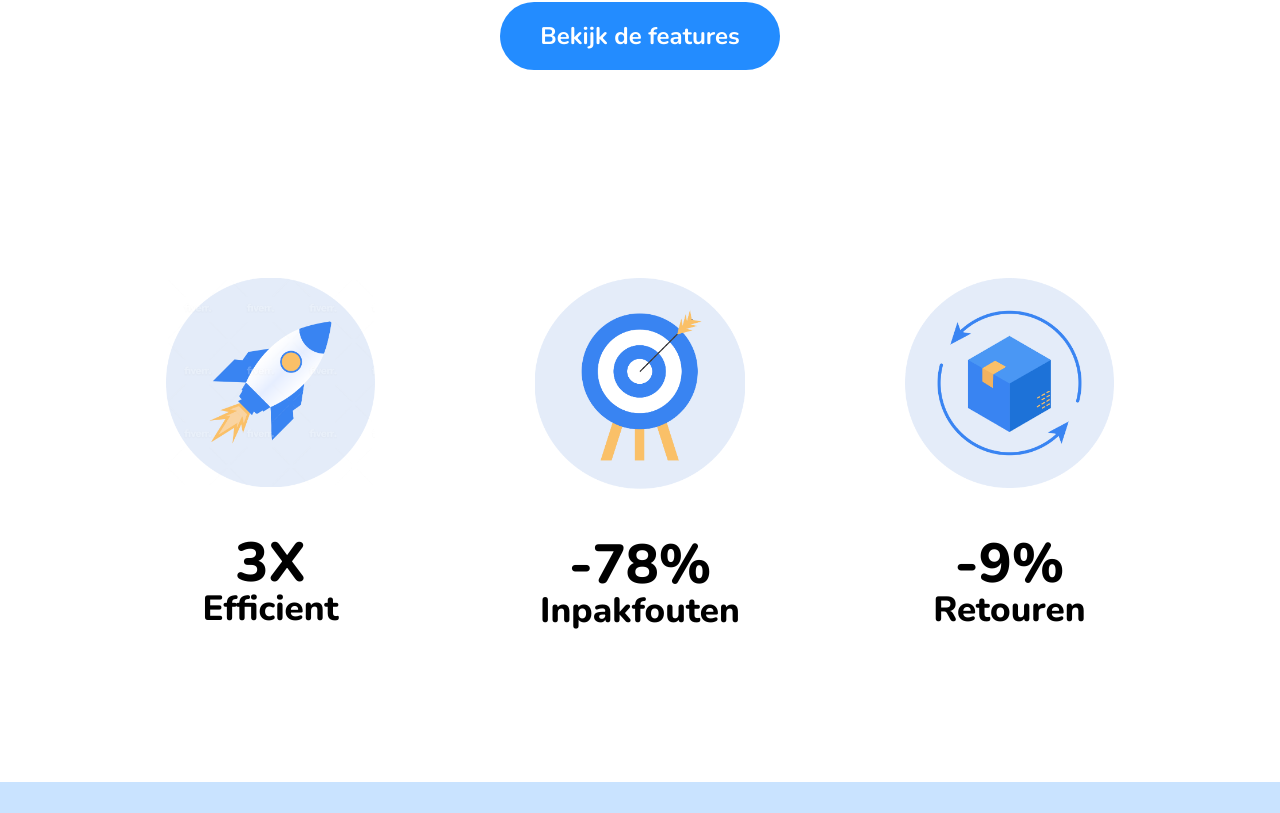
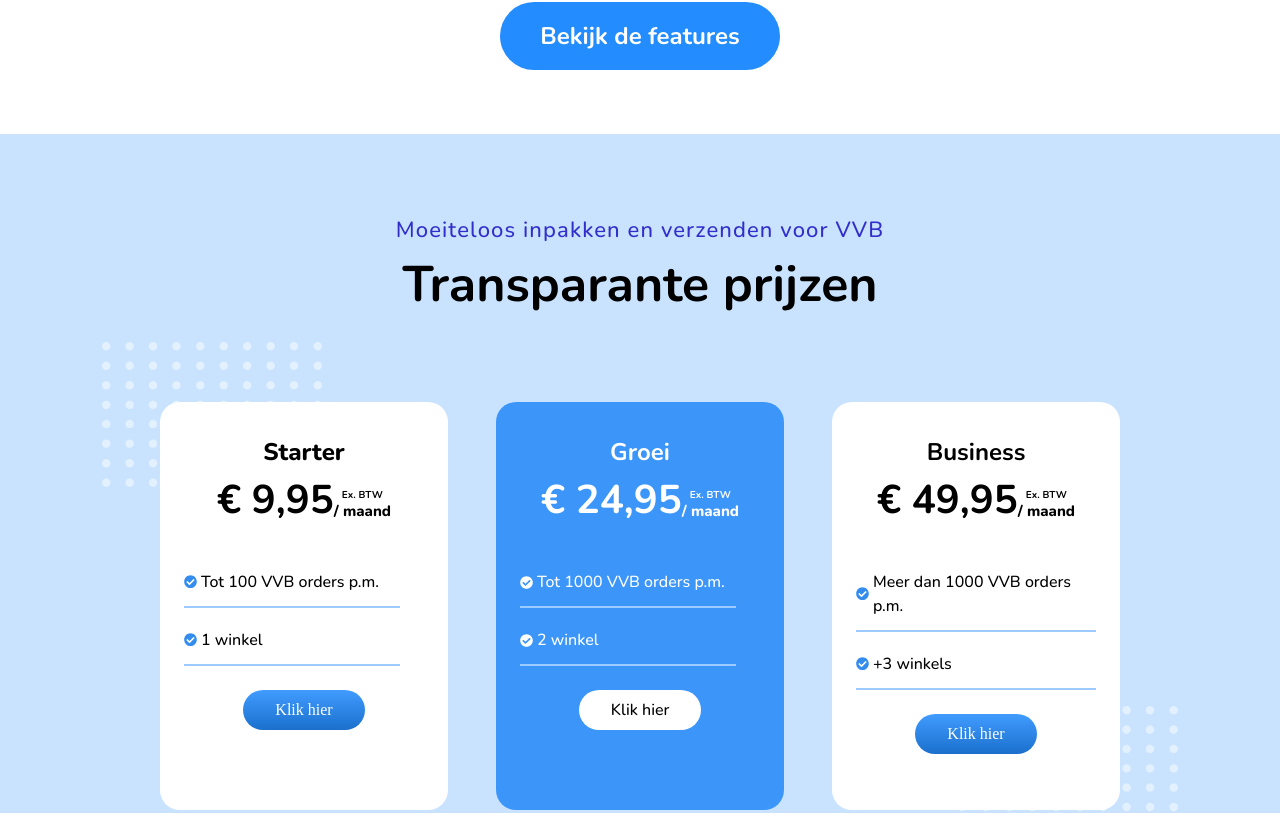
Before and after one commit to zohaib-saeed/blue-engine-v2, a React (Create React App) app: page / in a window 1280 px wide. Shown: the part 2498-3311 px from the top of the page. Built offline with nearby package versions, Linux system fonts and the light colour scheme; no server answers; a web font is replaced by a local one.

Commit message:
removed numbers

```diff
--- a/src/components/home/features.tsx
+++ b/src/components/home/features.tsx
@@ -4,9 +4,9 @@ import img_3 from "../../assets/images/Feature3 1.png";
 import img_4 from "../../assets/images/feature4 1.png";
 import img_5 from "../../assets/images/f1 (6) 1.png";
 import img_6 from "../../assets/images/Feature6 1.png";
-import img_7 from "../../assets/images/feature-7.png";
-import img_8 from "../../assets/images/feature-8.png";
-import img_9 from "../../assets/images/feature-9.png";
+//import img_7 from "../../assets/images/feature-7.png";
+//import img_8 from "../../assets/images/feature-8.png";
+//import img_9 from "../../assets/images/feature-9.png";
 import img3 from "../../assets/images/op-witte.png";
 
 interface featuresType {
@@ -135,35 +135,35 @@ const Features = () => {
         </div>
       </section>
 
-      <section className="w-[90%] xl:w-[85%] 2xl:w-[50%] mx-auto   gap-5 grid grid-cols-1 md:grid-cols-3 py-10 lg:py-36">
-        <div>
-          <img src={img_8} alt="" className="w-[60%] mx-auto" />
-          <h2 className="font-NunitoExtraBold leading-6 lg:leading-10 pt-5 lg:pt-14  text-center text-[30px] md:text-[35px] lg:text-[50px] xl:text-[55px] ">
-            3X
-          </h2>
-          <p className="font-NunitoExtraBold text-center text-[20px] md:text-[25px] lg:text-[30px] xl:text-[35px] ">
-            Efficient
-          </p>
-        </div>
-        <div className="mt-10 md:mt-0">
-          <img src={img_7} alt="" className="w-[60%] mx-auto" />
-          <h2 className="font-NunitoExtraBold leading-6 lg:leading-10 pt-5 lg:pt-14  text-center text-[30px] md:text-[35px] lg:text-[50px] xl:text-[55px] ">
-            -78%
-          </h2>
-          <p className="font-NunitoExtraBold text-center text-[20px] md:text-[25px] lg:text-[30px] xl:text-[35px] ">
-            Inpakfouten
-          </p>
-        </div>
-        <div className="mt-10 md:mt-0">
-          <img src={img_9} alt="" className="w-[60%] mx-auto" />
-          <h2 className="font-NunitoExtraBold leading-6 lg:leading-10 pt-5 lg:pt-14  text-center text-[30px] md:text-[35px] lg:text-[50px] xl:text-[55px] ">
-            -9%
-          </h2>
-          <p className="font-NunitoExtraBold text-center text-[20px] md:text-[25px] lg:text-[30px] xl:text-[35px] ">
-            Retouren
-          </p>
-        </div>
-      </section>
+      {/*<section className="w-[90%] xl:w-[85%] 2xl:w-[50%] mx-auto   gap-5 grid grid-cols-1 md:grid-cols-3 py-10 lg:py-36">*/}
+      {/*  <div>*/}
+      {/*    <img src={img_8} alt="" className="w-[60%] mx-auto" />*/}
+      {/*    <h2 className="font-NunitoExtraBold leading-6 lg:leading-10 pt-5 lg:pt-14  text-center text-[30px] md:text-[35px] lg:text-[50px] xl:text-[55px] ">*/}
+      {/*      3X*/}
+      {/*    </h2>*/}
+      {/*    <p className="font-NunitoExtraBold text-center text-[20px] md:text-[25px] lg:text-[30px] xl:text-[35px] ">*/}
+      {/*      Efficient*/}
+      {/*    </p>*/}
+      {/*  </div>*/}
+      {/*  <div className="mt-10 md:mt-0">*/}
+      {/*    <img src={img_7} alt="" className="w-[60%] mx-auto" />*/}
+      {/*    <h2 className="font-NunitoExtraBold leading-6 lg:leading-10 pt-5 lg:pt-14  text-center text-[30px] md:text-[35px] lg:text-[50px] xl:text-[55px] ">*/}
+      {/*      -78%*/}
+      {/*    </h2>*/}
+      {/*    <p className="font-NunitoExtraBold text-center text-[20px] md:text-[25px] lg:text-[30px] xl:text-[35px] ">*/}
+      {/*      Inpakfouten*/}
+      {/*    </p>*/}
+      {/*  </div>*/}
+      {/*  <div className="mt-10 md:mt-0">*/}
+      {/*    <img src={img_9} alt="" className="w-[60%] mx-auto" />*/}
+      {/*    <h2 className="font-NunitoExtraBold leading-6 lg:leading-10 pt-5 lg:pt-14  text-center text-[30px] md:text-[35px] lg:text-[50px] xl:text-[55px] ">*/}
+      {/*      -9%*/}
+      {/*    </h2>*/}
+      {/*    <p className="font-NunitoExtraBold text-center text-[20px] md:text-[25px] lg:text-[30px] xl:text-[35px] ">*/}
+      {/*      Retouren*/}
+      {/*    </p>*/}
+      {/*  </div>*/}
+      {/*</section>*/}
     </>
   );
 };
--- a/src/pages/Home.tsx
+++ b/src/pages/Home.tsx
@@ -12,7 +12,7 @@ const Home = () => {
       <Features />
       <Pricing />
       <Proefperiode />
-      <Resources />
+      {/*<Resources />*/}
       <Footer />
     </>
   );
```
